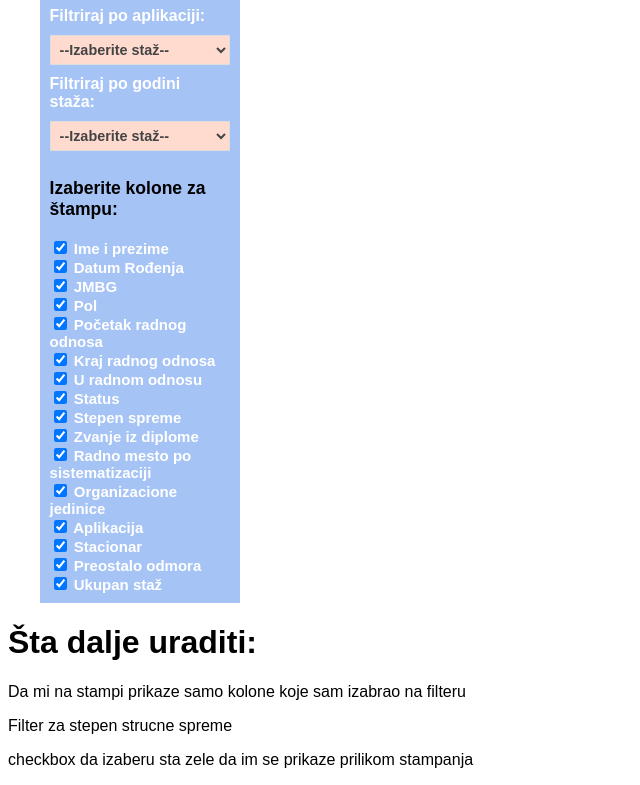
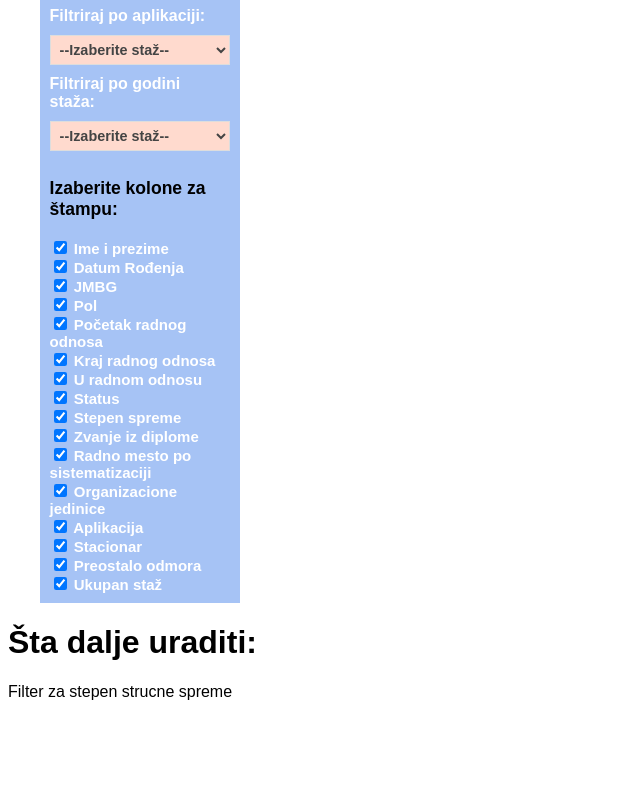
Before and after one commit to Mikicaa97/Zaposleni---Dr-Laza-Lazarevic, a website: page project/index.html in a window 1280 px wide. Shown: the part 680-1465 px from the top of the page, without its empty margins (0-640 px from the left). After the commit the page ends 1397 px from the top, so only its background shows below. Drawn offline with nearby package versions, Linux system fonts and the light colour scheme; no server answers.

Commit message:
Update index.html

```diff
--- a/project/index.html
+++ b/project/index.html
@@ -212,9 +212,7 @@
             </table>
         </div>
         <h1>Šta dalje uraditi:</h1>
-        <p>Da mi na stampi prikaze samo kolone koje sam izabrao na filteru</p>
         <p>Filter za stepen strucne spreme</p>
-        <p>checkbox da izaberu sta zele da im se prikaze prilikom stampanja</p>
         <!-- <p>Kada unesem datum zaposlenja da mi ispise u sledecem polju koliki mu je radni staz u dan mesec godina - URADIO</p>
         <p>Jubilarna - URADIO</p>
         <p>Staz - Ukupan staz u zdravstvu - URADIO</p> -->
```
